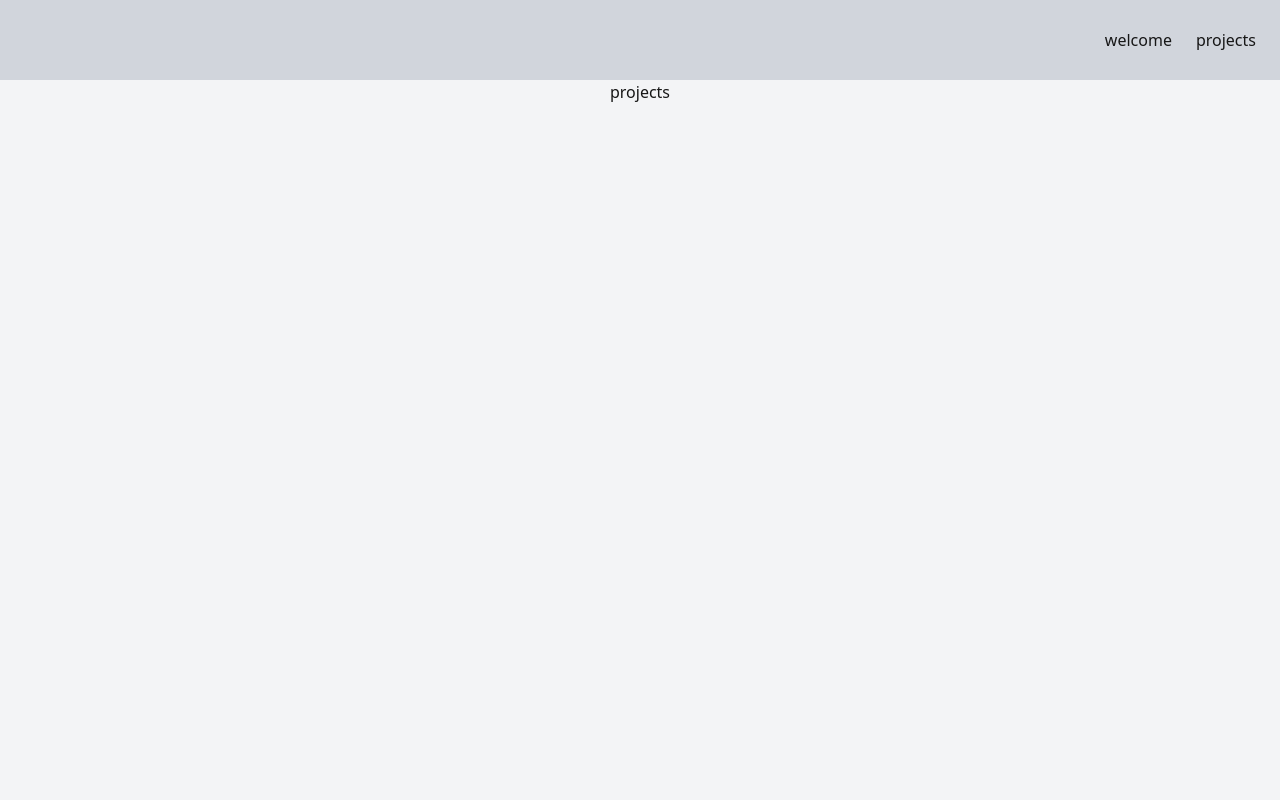
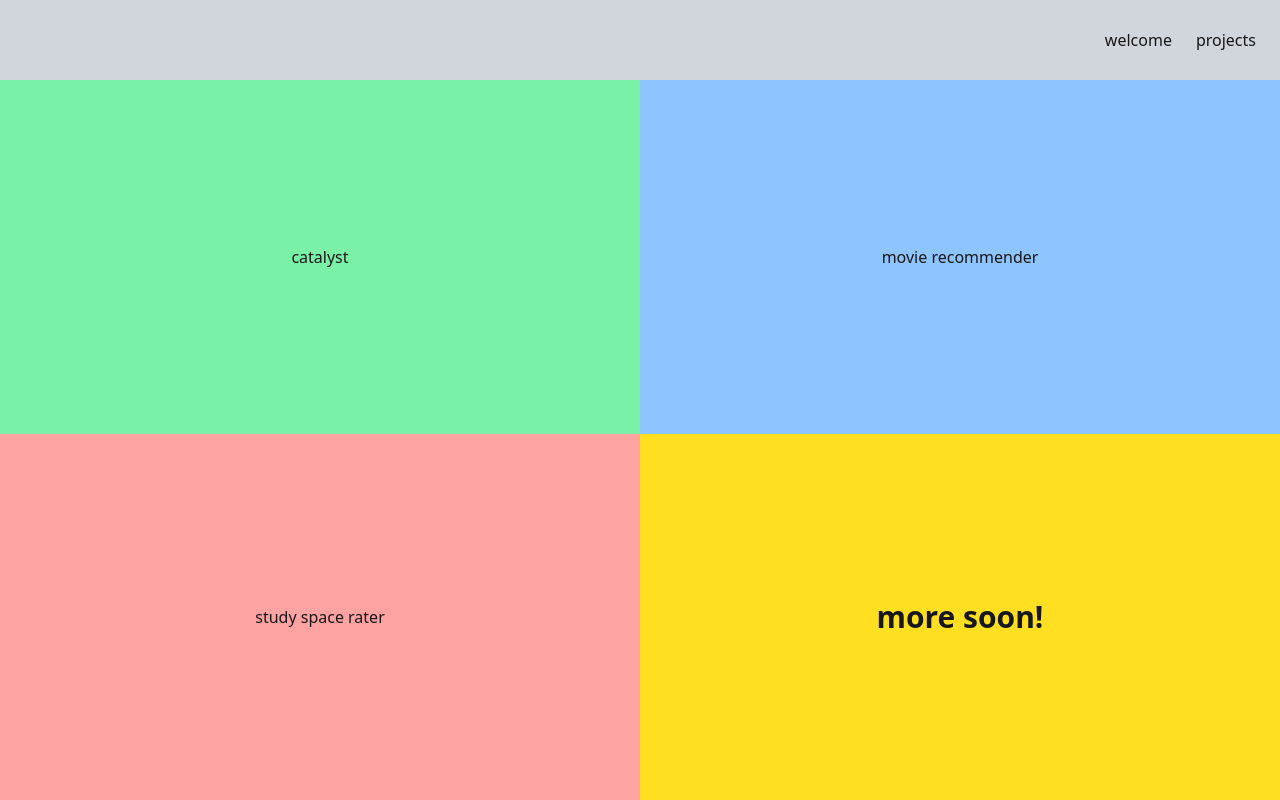
Before and after one commit to jroxasqq/portfolio-2025, a Next.js app: page /projects in a window 1280 px wide. Built offline with nearby package versions, Linux system fonts and the light colour scheme.

Commit message:
Created basic projects page layout.

```diff
--- a/src/app/page.tsx
+++ b/src/app/page.tsx
@@ -1,21 +1,11 @@
 import Header from "@/components/Header";
+import WelcomeContent from "@/components/WelcomeContent";
 
 export default function Home() {
   return (
     <div className="h-screen bg-gray-100 items-center flex flex-col">
       <Header />
-      <div className="pt-30">
-        <p className="text-6xl font-bold italic">welcome to my page</p>
-        <p className="pt-10 text-xl text-gray-500">
-          my name&apos;s Justin 👋
-          <br />
-          <br />
-          i&apos;m finishing (Dec 2025 🕒) my undergrad degree 📖 at UNSW Sydney studying Computer
-          Science 💻. It was fun 😬.
-          <br />
-          <br />✨ feel free to check out my projects. ✨
-        </p>
-      </div>
+      <WelcomeContent />
     </div>
   );
 }
--- a/src/app/projects/page.tsx
+++ b/src/app/projects/page.tsx
@@ -1,10 +1,11 @@
 import Header from "@/components/Header";
+import ProjectsContent from "@/components/ProjectsContent";
 
 const page = () => {
   return (
     <div className="h-screen bg-gray-100 items-center flex flex-col">
       <Header />
-      <div>projects</div>
+      <ProjectsContent />
     </div>
   );
 };
--- /dev/null
+++ b/src/components/ProjectsContent.tsx
@@ -0,0 +1,35 @@
+"use client";
+
+import { useRouter } from "next/navigation";
+
+const ProjectsContent = () => {
+  const router = useRouter();
+
+  return (
+    <div className="w-screen grid grid-cols-2 flex-1">
+      <div
+        className="bg-green-300 items-center justify-center flex"
+        onClick={() => router.push("https://github.com/jroxasqq/3900-webappers")}
+      >
+        catalyst
+      </div>
+      <div
+        className="bg-blue-300 items-center justify-center flex"
+        onClick={() => router.push("https://devsoc-unsw.github.io/trainee-pluto-24t1/")}
+      >
+        movie recommender
+      </div>
+      <div
+        className="bg-red-300 items-center justify-center flex"
+        onClick={() => router.push("https://github.com/csesoc/trainee-1-23t3")}
+      >
+        study space rater
+      </div>
+      <div className="bg-yellow-300 text-3xl font-bold items-center justify-center flex">
+        more soon!
+      </div>
+    </div>
+  );
+};
+
+export default ProjectsContent;
--- /dev/null
+++ b/src/components/WelcomeContent.tsx
@@ -0,0 +1,18 @@
+const WelcomeContent = () => {
+  return (
+    <div className="pt-30">
+      <p className="text-6xl font-bold italic">welcome to my page</p>
+      <p className="pt-10 text-xl text-gray-500">
+        my name&apos;s Justin 👋
+        <br />
+        <br />
+        i&apos;m finishing (Dec 2025 🕒) my undergrad degree 📖 at UNSW Sydney studying Computer
+        Science 💻. It was fun 😬.
+        <br />
+        <br />✨ feel free to check out my projects. ✨
+      </p>
+    </div>
+  );
+};
+
+export default WelcomeContent;
```
